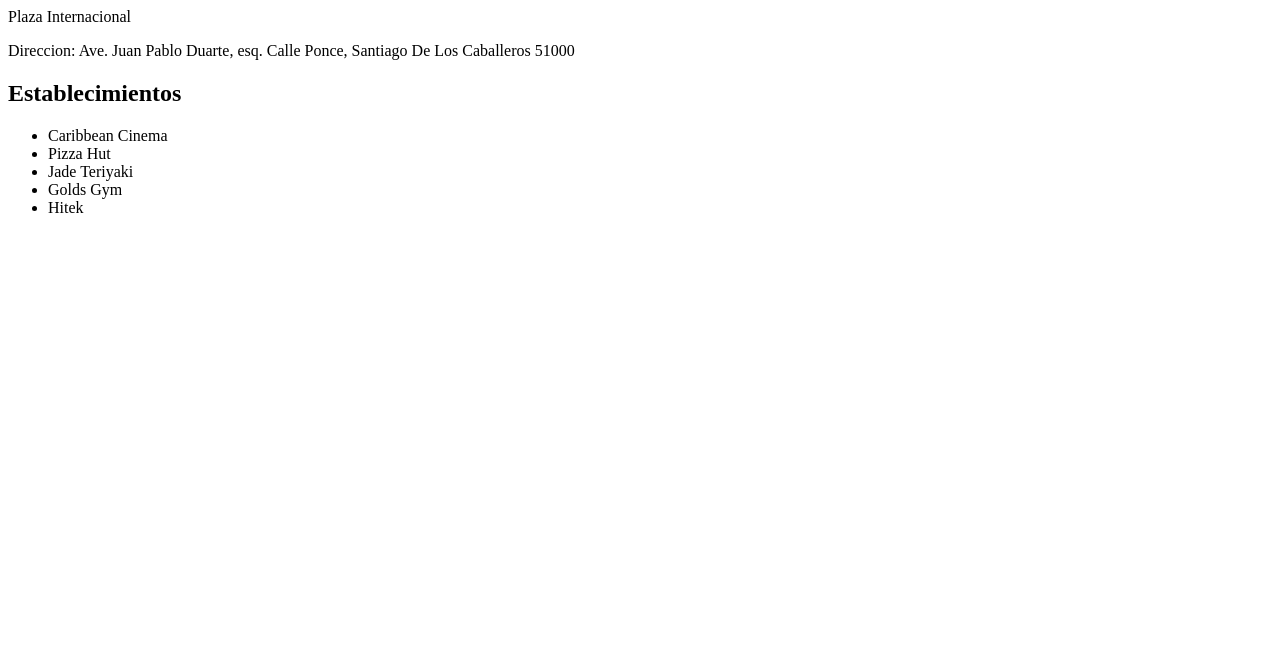
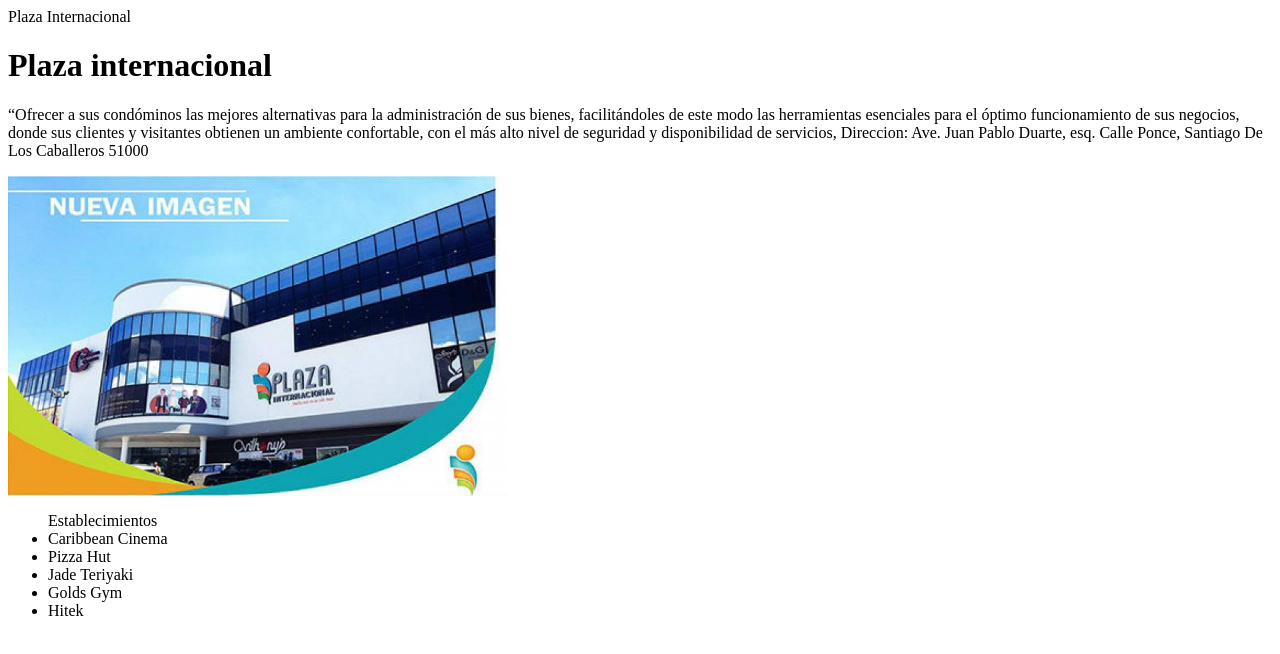
Before and after one commit to erquier/Proyectoplaza, a plain HTML site: page Plaza/index.html in a window 1280 px wide. Drawn offline with Linux system fonts and the light colour scheme.

Commit message:
finalizando index

```diff
--- a/Plaza/index.html
+++ b/Plaza/index.html
@@ -3,9 +3,11 @@
 </title>Plaza Internacional</title>
 </head>
 <body>
-<p>Direccion: Ave. Juan Pablo Duarte, esq. Calle Ponce, Santiago De Los Caballeros 51000 </p>
-<h2>Establecimientos</h2>
-<ul>
+<h1>Plaza internacional</h1>
+<p>“Ofrecer a sus condóminos las mejores alternativas para la administración de sus bienes, facilitándoles de este modo las herramientas esenciales para el óptimo funcionamiento de sus negocios, donde  sus clientes y visitantes obtienen  un  ambiente confortable, con el más alto nivel de seguridad y disponibilidad de servicios, Direccion: Ave. Juan Pablo Duarte, esq. Calle Ponce, Santiago De Los Caballeros 51000 </p>
+<img src="imagenes/img1.jpg" width="500" height="320">
+<ul>Establecimientos
+
 <li>Caribbean Cinema </li>
 <li>Pizza Hut </li>
 <li>Jade Teriyaki </li>
```
Also changed, not shown: Plaza/imagenes/img4.jpg (added), Plaza/imagenes/img5.jpg (added), Plaza/imagenes/img6.jpg (added).
